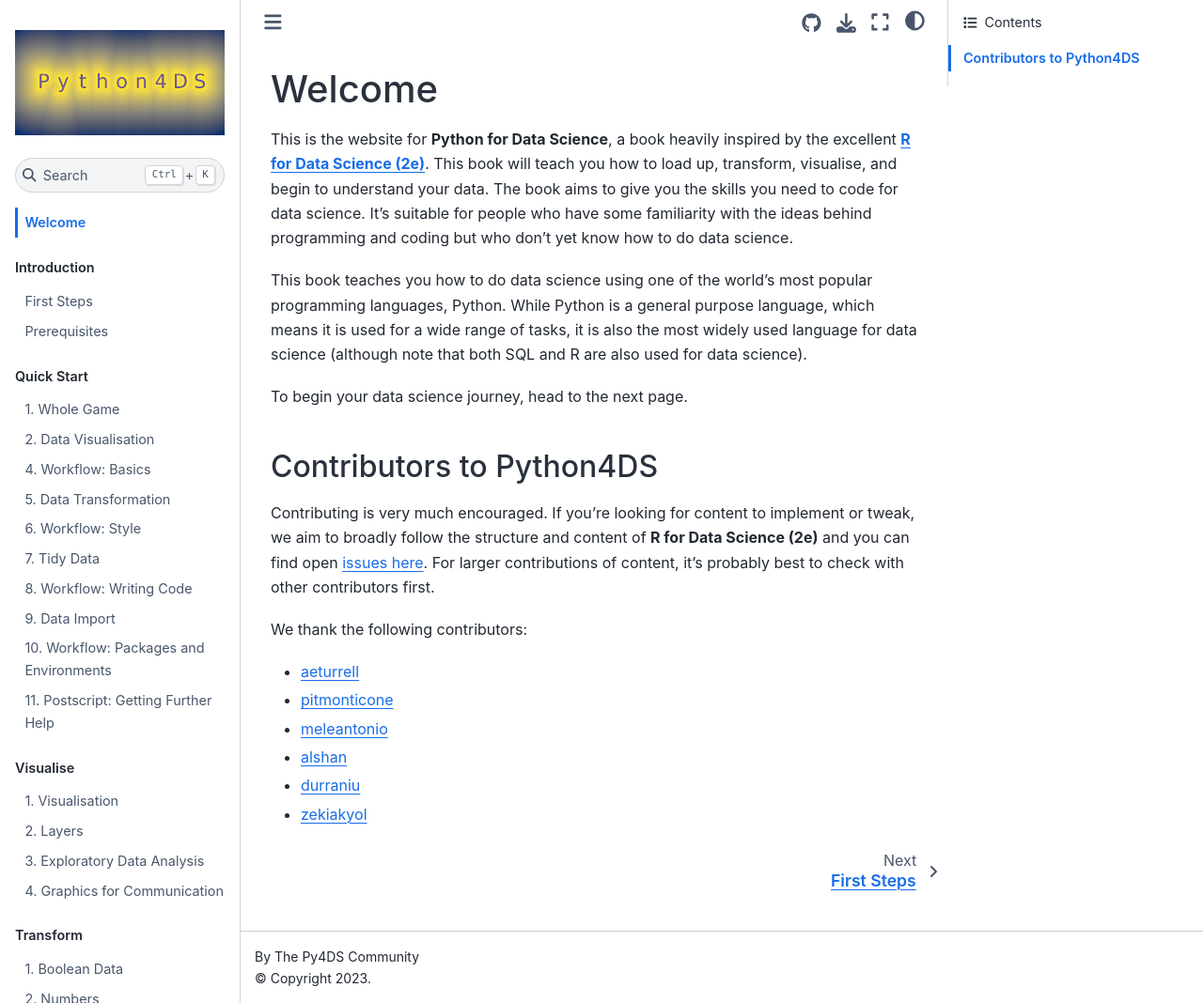
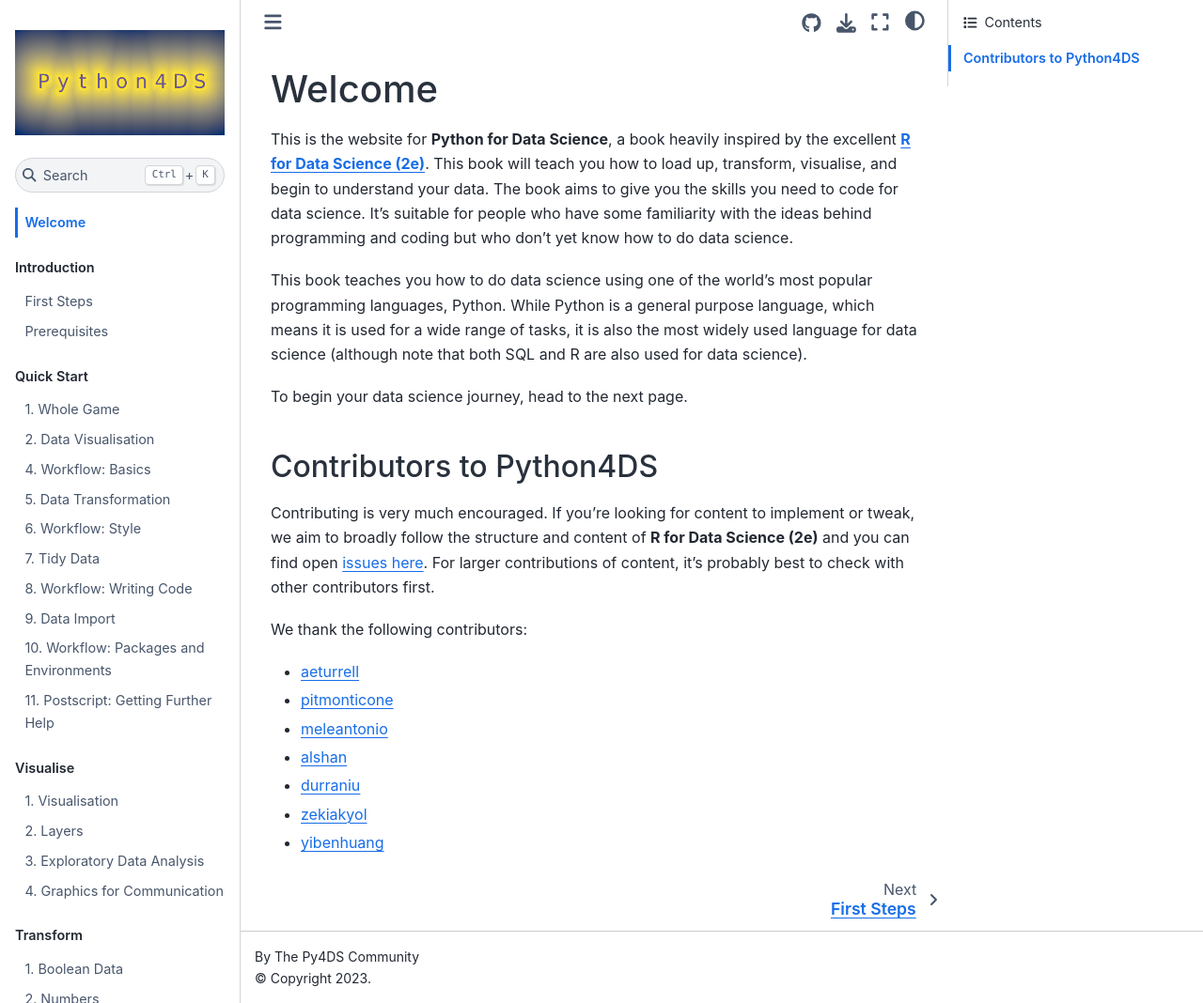
Before and after one commit to aeturrell/python4DS, a Jupyter Book: the page built from welcome.md, in a window 1280 px wide and 1068 px high. Shown: the whole window at 94% size. Built offline with Jupyter Book 1.0.4 settings and Sphinx 7.4.7 and the Sphinx Book theme 1.1.4, drawn with Linux system fonts in a browser that asks for light colours.

Commit message:
adding contributor

```diff
--- a/welcome.md
+++ b/welcome.md
@@ -18,3 +18,4 @@
 - [alshan](https://github.com/alshan)
 - [durraniu](https://github.com/durraniu)
 - [zekiakyol](https://github.com/zekiakyol)
+- [yibenhuang](https://github.com/yibenhuang)
```
